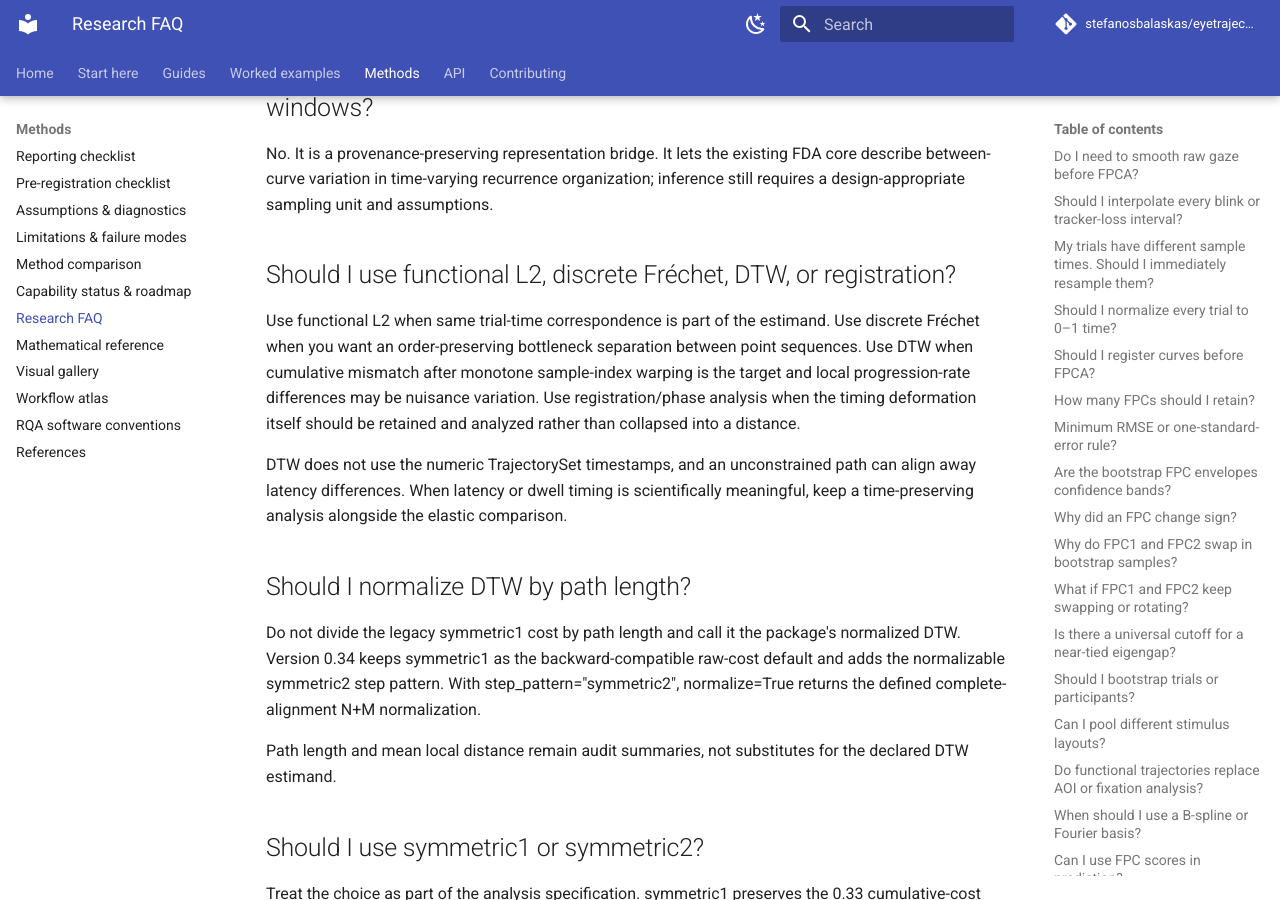
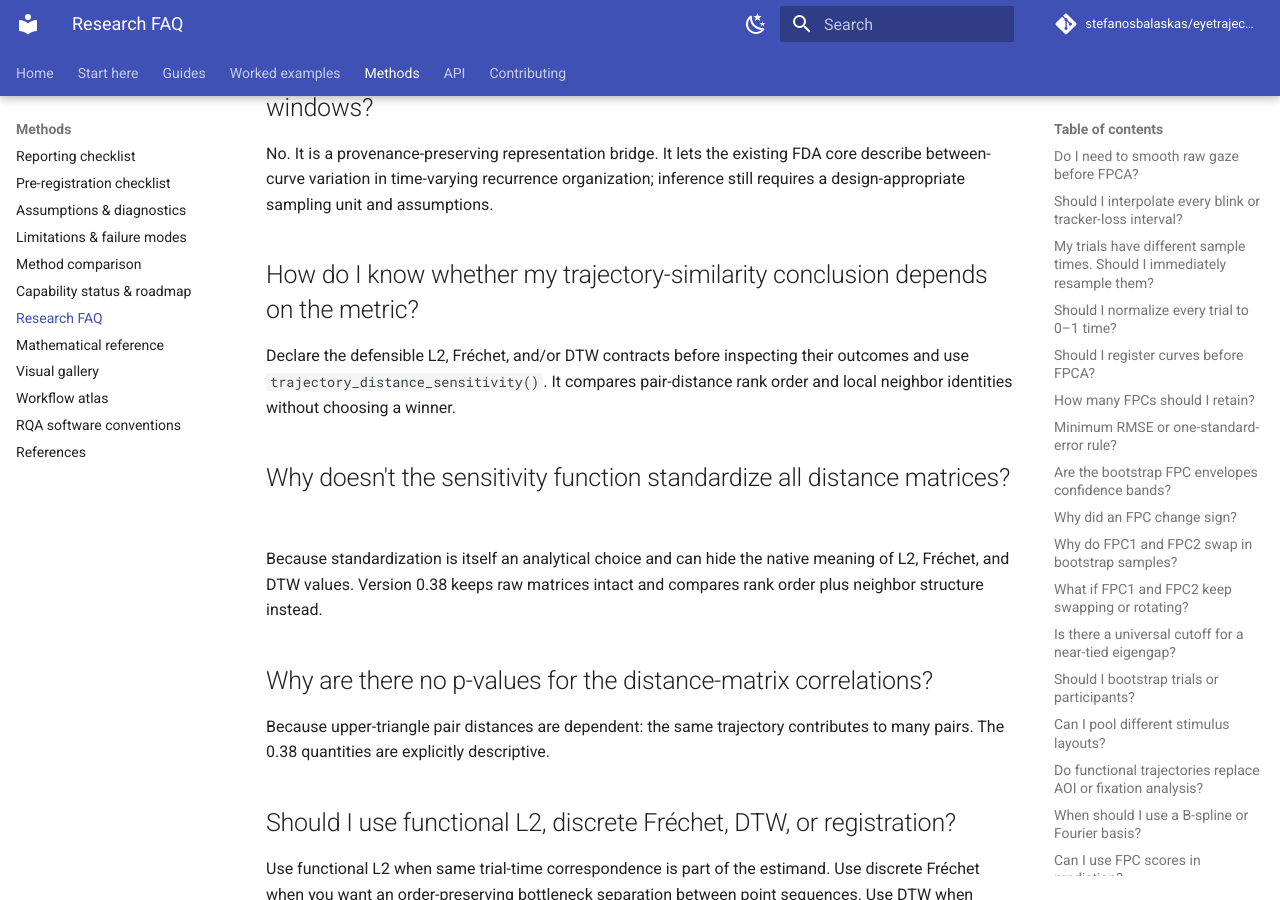
Before and after one commit to stefanosbalaskas/eyetrajectoriespy, an MkDocs documentation site: the page built from docs/methods/faq.md, in a window 1280 px wide and 900 px high, scrolled down 18558 px. Built offline with MkDocs 1.6.1 and Material for MkDocs 9.7.7, drawn with Linux system fonts in a browser that asks for light colours; comment, search, counter and statistics services are not loaded.

Commit message:
Add trajectory distance sensitivity FAQ

```diff
--- a/docs/methods/faq.md
+++ b/docs/methods/faq.md
@@ -477,6 +477,24 @@ Not as an independently varying functional outcome. Target-rate mode controls re
 No. It is a provenance-preserving representation bridge. It lets the existing FDA core describe between-curve variation in time-varying recurrence organization; inference still requires a design-appropriate sampling unit and assumptions.
 
 
+## How do I know whether my trajectory-similarity conclusion depends on the metric?
+
+Declare the defensible L2, Fréchet, and/or DTW contracts before inspecting
+their outcomes and use `trajectory_distance_sensitivity()`. It compares
+pair-distance rank order and local neighbor identities without choosing a
+winner.
+
+## Why doesn't the sensitivity function standardize all distance matrices?
+
+Because standardization is itself an analytical choice and can hide the native
+meaning of L2, Fréchet, and DTW values. Version 0.38 keeps raw matrices intact
+and compares rank order plus neighbor structure instead.
+
+## Why are there no p-values for the distance-matrix correlations?
+
+Because upper-triangle pair distances are dependent: the same trajectory
+contributes to many pairs. The 0.38 quantities are explicitly descriptive.
+
 ## Should I use functional L2, discrete Fréchet, DTW, or registration?
 
 Use functional L2 when same trial-time correspondence is part of the estimand. Use discrete Fréchet when you want an order-preserving bottleneck separation between point sequences. Use DTW when cumulative mismatch after monotone sample-index warping is the target and local progression-rate differences may be nuisance variation. Use registration/phase analysis when the timing deformation itself should be retained and analyzed rather than collapsed into a distance.
```
